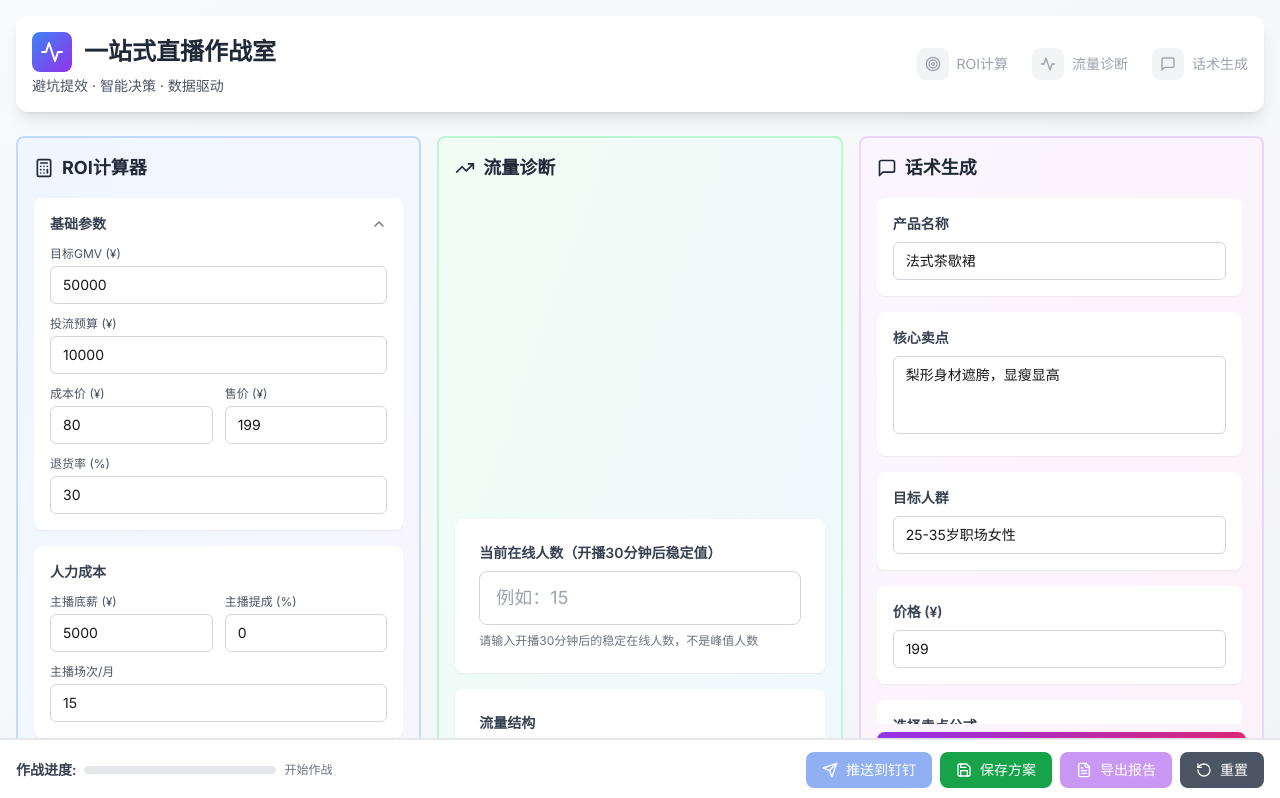
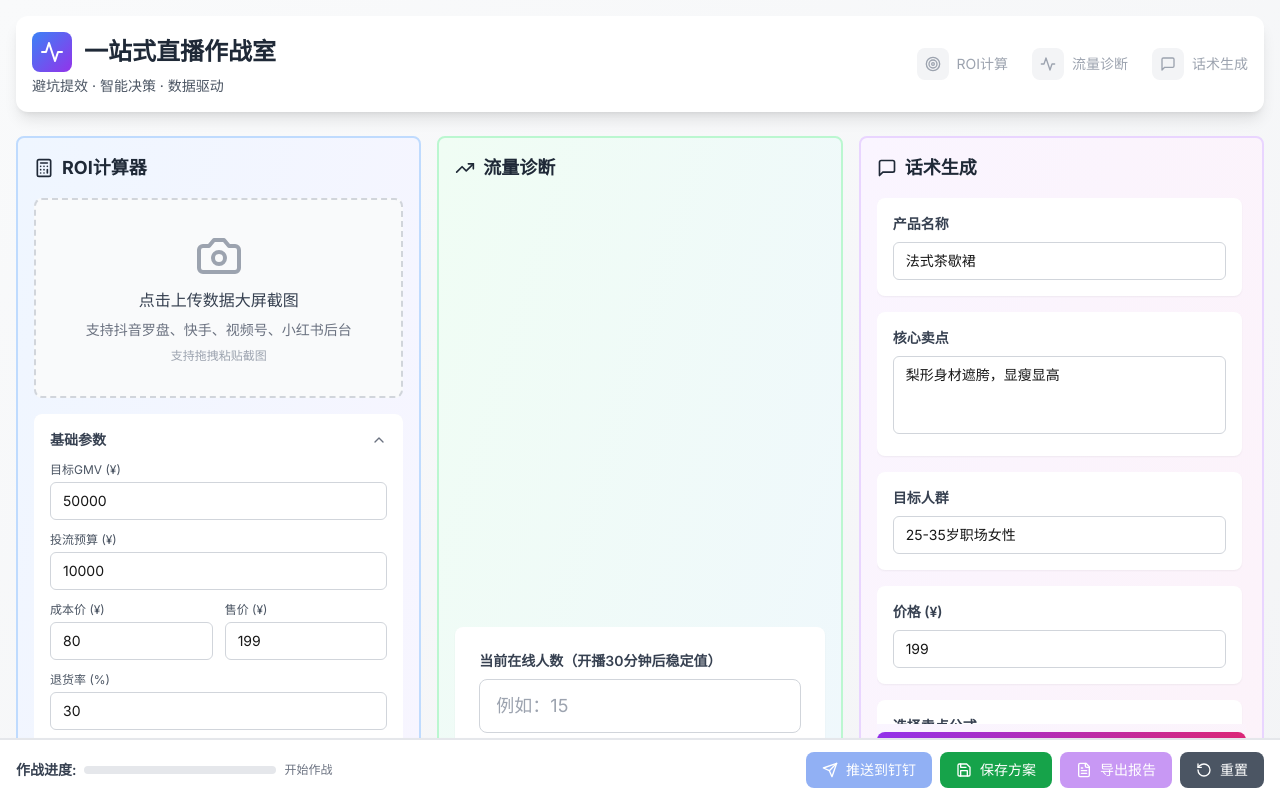
Before and after one commit to yanzhenchan168-png/live-battle-room, a Next.js app: page / in a window 1280 px wide. Shown: the top 798 px of the page. Built offline with nearby package versions, Linux system fonts and the light colour scheme.

Commit message:
feat: 在ROIPanel中集成DataScreenUpload组件
- 添加智能识别入口，支持上传数据大屏截图
- 自动识别GMV、在线人数、客单价等数据
- 自动填充表单，提升数据录入效率

```diff
--- a/src/components/ROIPanel.tsx
+++ b/src/components/ROIPanel.tsx
@@ -6,6 +6,7 @@ import { ROIInputs } from '@/types/battle';
 import { calculateROI } from '@/utils/roiCalculator';
 import { PieChart, Pie, Cell, ResponsiveContainer, Tooltip, Legend } from 'recharts';
 import { AlertTriangle, CheckCircle, XCircle, Calculator, ChevronDown, ChevronUp } from 'lucide-react';
+import DataScreenUpload from '@/components/DataScreenUpload';
 
 export default function ROIPanel() {
   const { roiData, setROIData, setPhase } = useBattleStore();
@@ -28,6 +29,32 @@ export default function ROIPanel() {
     rent_month: 3000,
     other_staff_cost: 0,
   });
+
+  // 处理截图识别数据，自动填充表单
+  const handleDataExtracted = (data: any) => {
+    const updates: Partial<ROIInputs> = {};
+
+    if (data.gmv) {
+      updates.target_gmv = data.gmv;
+    }
+    if (data.avgPrice) {
+      updates.selling_price = data.avgPrice;
+    }
+
+    if (Object.keys(updates).length > 0) {
+      setFormData({ ...formData, ...updates });
+    }
+
+    // 同时更新流量数据（在线人数）
+    if (data.online && useBattleStore.getState().setTrafficData) {
+      useBattleStore.getState().setTrafficData({
+        online_count: data.online,
+        level: data.online < 100 ? '低流量' : data.online < 500 ? '中流量' : '高流量',
+        strategy: data.online < 100 ? '精准获客' : data.online < 500 ? '稳步提升' : '放大转化',
+        key_actions: [],
+      });
+    }
+  };
 
   const handleCalculate = async () => {
     setLoading(true);
@@ -186,6 +213,9 @@ export default function ROIPanel() {
       </div>
 
       <div className="flex-1 overflow-y-auto space-y-4">
+        {/* 智能识别入口 */}
+        <DataScreenUpload onDataExtracted={handleDataExtracted} />
+
         <div className="bg-white p-4 rounded-lg shadow-sm">
           <div className="flex items-center justify-between mb-3">
             <h3 className="text-sm font-semibold text-gray-700">基础参数</h3>
```
